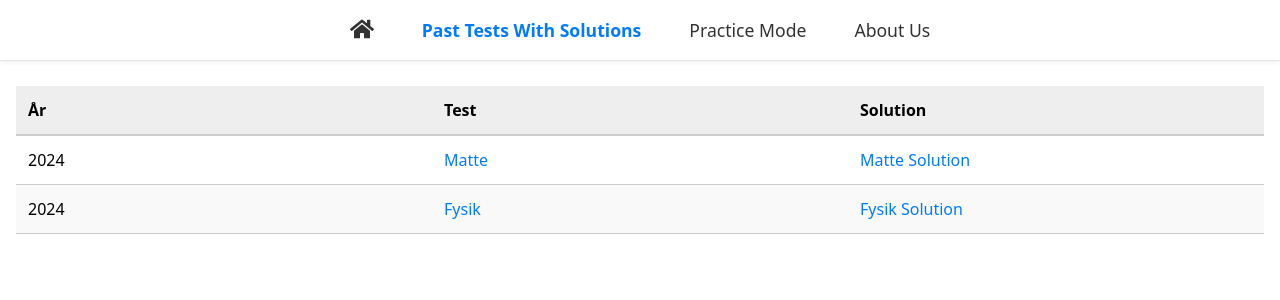
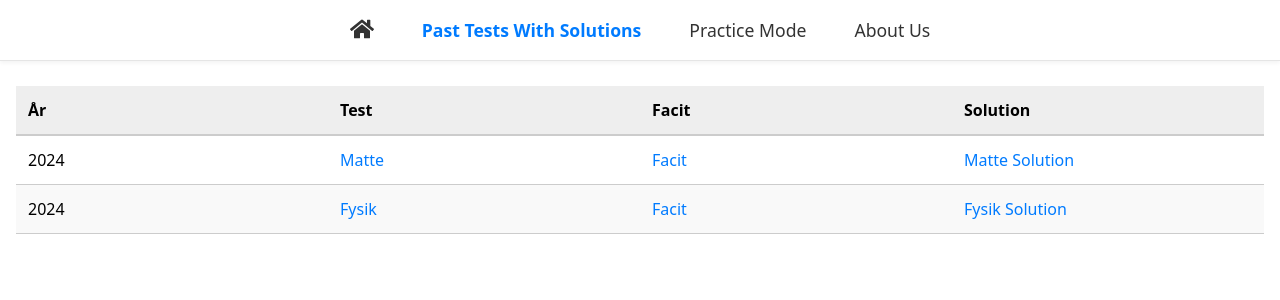
Before and after one commit to J-Henriksson/goofy-ahh-react-project, a React (Vite) app in the folder react-app/: page /past-tests in a window 1280 px wide. Shown: the top 300 px of the page. Built offline with nearby package versions, Linux system fonts and the light colour scheme.

Commit message:
added facit section in previous tests page

```diff
--- a/react-app/src/pages/ViewPastTests.jsx
+++ b/react-app/src/pages/ViewPastTests.jsx
@@ -7,14 +7,16 @@ const tests = [
     termin: "2024",
     title: "Matte",
     testPdf: "../public/pdfs/matte2024.pdf",
-    solutionPdf: "/public/pdfs/solution1.pdf",
+    facitPdf: "../public/pdfs/facitmatte2024.pdf",
+    solutionPdf: "../public/pdfs/solutionmatte2024.pdf",
   },
   {
     id: 2,
     termin: "2024",
     title: "Fysik",
-    testPdf: "../public/pdfs/matte2024.pdf",
-    solutionPdf: "/public/pdfs/solution2.pdf",
+    testPdf: "../public/pdfs/fysik2024.pdf",
+    facitPdf: "../public/pdfs/facitfysik2024.pdf",
+    solutionPdf: "../public/pdfs/solutionfysik2024.pdf",
   }
 ];
 
@@ -26,6 +28,7 @@ const ViewPastTests = () => {
           <tr>
             <th>År</th>
             <th>Test</th>
+            <th>Facit</th>
             <th>Solution</th>
           </tr>
         </thead>
@@ -41,6 +44,16 @@ const ViewPastTests = () => {
                   className={styles.pdfLink}
                 >
                   {test.title}
+                </a>
+              </td>
+              <td>
+                <a
+                  href={test.facitPdf}
+                  target="_blank"
+                  rel="noopener noreferrer"
+                  className={styles.pdfLink}
+                >
+                  Facit
                 </a>
               </td>
               <td>
```
